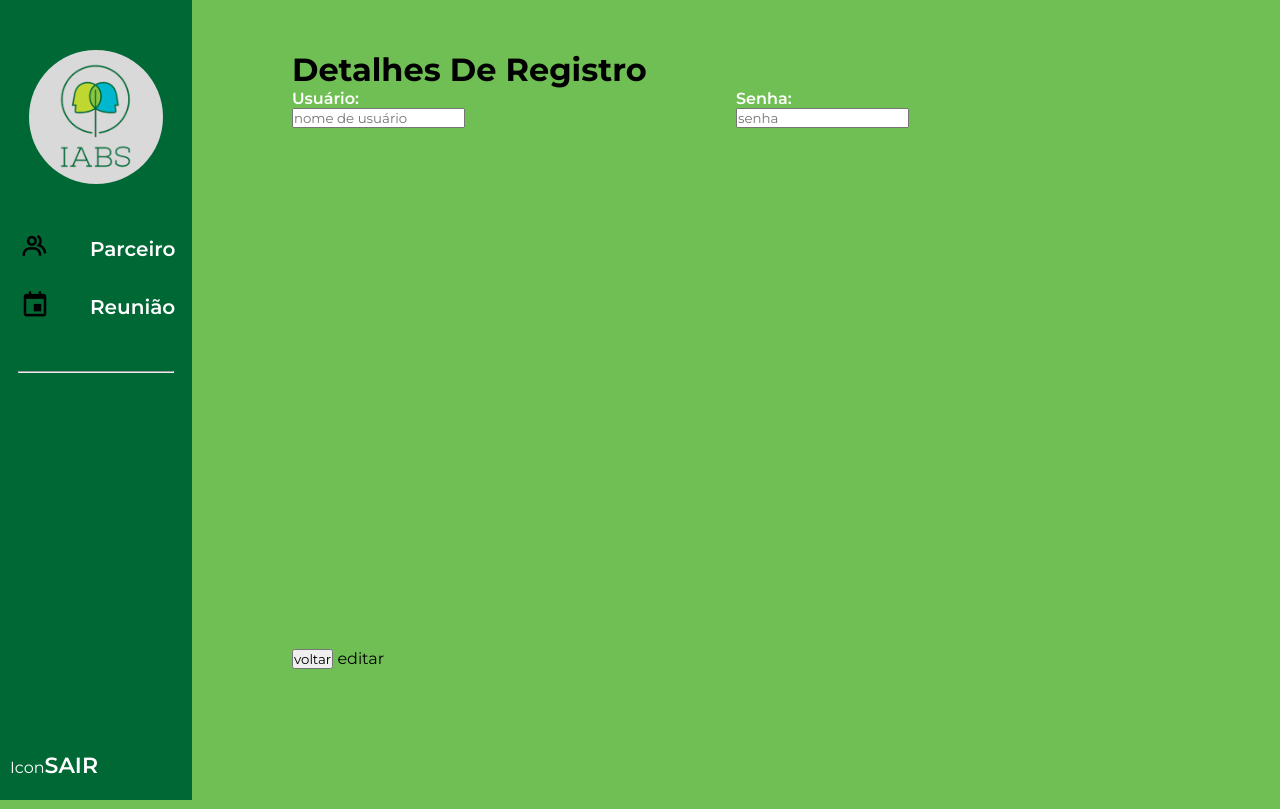
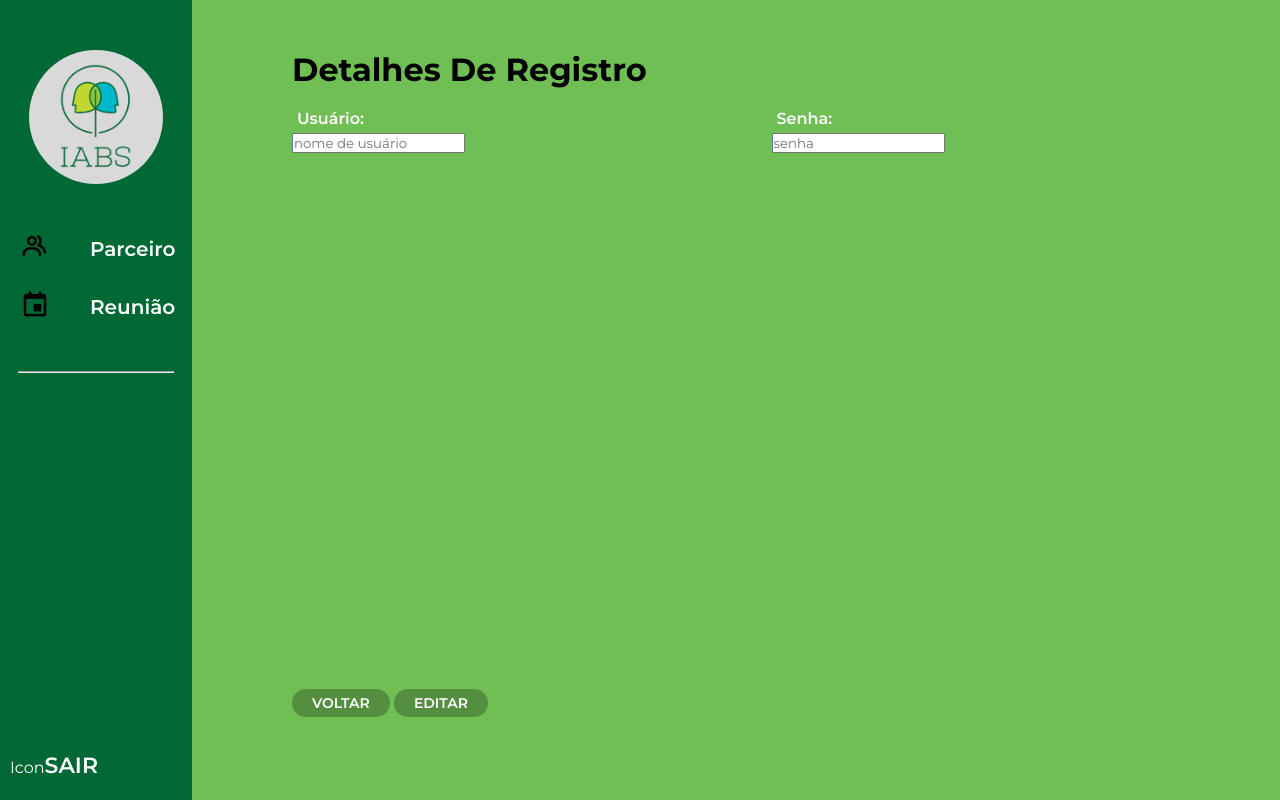
Before and after one commit to jpedrotorres/IABS-ONG, a Django app: template web_app/contatos/templates/base/base_info_page.html in a window 1280 px wide. Run offline with Django 5.2, Linux system fonts and the light colour scheme; the template is opened without the code that fills it: values that come from a table or form of the project are taken from there, others are empty.

Commit message:
Estilizando o formulário

```diff
--- a/web_app/contatos/forms.py
+++ b/web_app/contatos/forms.py
@@ -25,6 +25,12 @@ class MembroLoginForms(AuthenticationForm):
 class BaseForms(forms.ModelForm):
 	def __init__(self, *args, **kwargs):
 		super().__init__(*args, **kwargs)
+
+		for field in self.fields.values():
+			field.widget.attrs.update({
+				"class": "info-page-input"
+			})
+
 		if not self.instance.pk and 'status' in self.fields:
 			self.fields["status"].widget = forms.HiddenInput()
 
--- a/web_app/static/style/info_page.css
+++ b/web_app/static/style/info_page.css
@@ -8,6 +8,7 @@
 
 .title-info-page {
 	text-transform: capitalize;
+	margin-bottom: 20px;
 }
 
 .form-info {
@@ -18,16 +19,18 @@
 .form-info > form {
 	display: flex;
 	flex-flow: row wrap;
+	column-gap: 9%;
 
 	width: 100%;
 	height: 80%;
+	padding-right: 1%;
 
 	overflow: auto;
 }
 
 .form-group {
-	width: 50%;
-	margin-bottom: 5px;
+	width: 45%;
+	margin-bottom: 10px;
 }
 
 .text-label-info {
@@ -36,4 +39,34 @@
 	color: #fff;
 	font-weight: 600;
 	text-transform: capitalize;
+
+	margin-left: 5px;
+	margin-bottom: 5px;
 }
+
+.info-page-input {
+	width: calc(100% - 10px);
+	padding: 5px;
+	border: none;
+	border-radius: 3px;
+
+	cursor: default;
+}
+
+.btn-data-page-container {
+	margin-top: 20px;
+}
+
+.btn-data-page {
+	color: #fff;
+	background: #00000040;
+	font-size: 14px;
+	font-weight: 600;
+	text-transform: uppercase;
+
+	padding: 5px 20px;
+	border: none;
+	border-radius: 25px;
+
+	cursor: pointer;
+}
```
